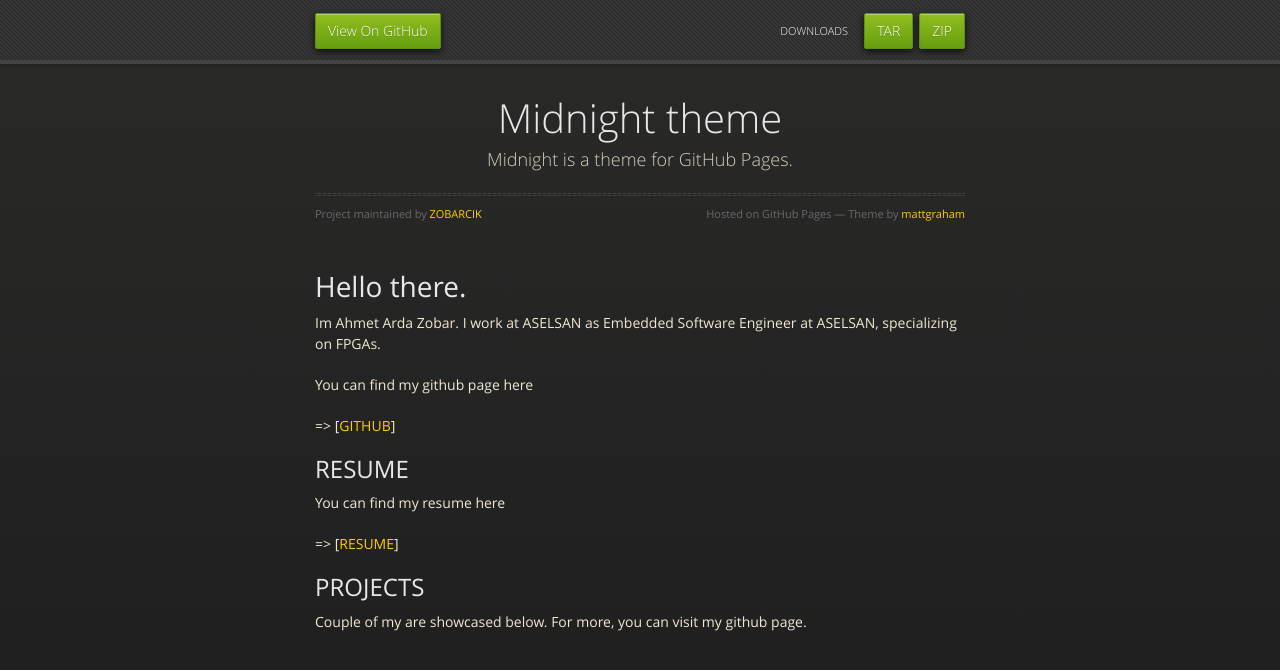
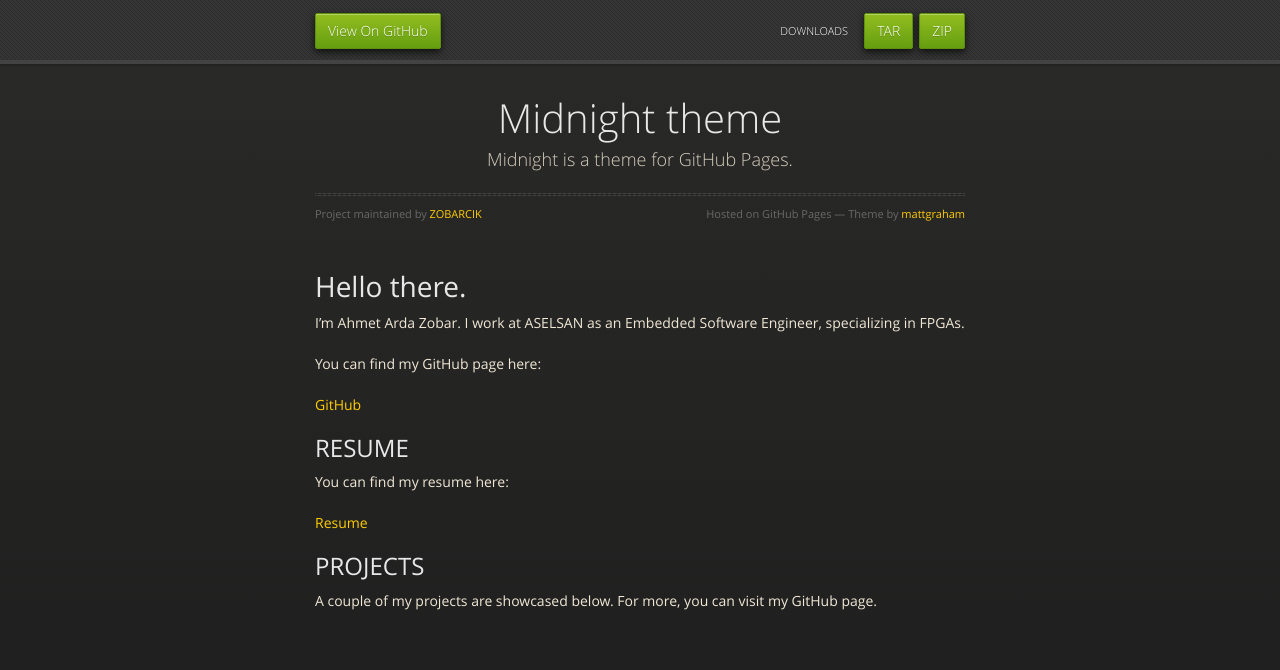
Before and after one commit to ZOBARCIK/ZOBARCIK.github.io, a Jekyll site: the page built from index.md, in a window 1280 px wide. Shown: the top 670 px of the page. Built offline with Jekyll 4.4.1, drawn with Linux system fonts in a browser that asks for light colours; our own code applies the rules of GitHub Pages for plain Markdown files.

Commit message:
Update index.md with new content

```diff
--- a/index.md
+++ b/index.md
@@ -1,20 +1,17 @@
-
-
-
-
 # Hello there.
 
-Im Ahmet Arda Zobar. I work at ASELSAN as Embedded Software Engineer at ASELSAN, specializing on FPGAs.
+I'm Ahmet Arda Zobar. I work at ASELSAN as an Embedded Software Engineer, specializing in FPGAs.
 
-You can find my github page here
+You can find my GitHub page here:
 
-=> [[GITHUB](https://github.com/ZOBARCIK)]
+[GitHub](https://github.com/ZOBARCIK)
 
 ## RESUME
 
-You can find my resume here
+You can find my resume here:
 
-=> [[RESUME](https://drive.google.com/file/d/1ZsY4YpXzhvxAtAWrTi8OhF4KyZbtCx1y/view?usp=sharing)]
+[Resume](https://drive.google.com/file/d/1ZsY4YpXzhvxAtAWrTi8OhF4KyZbtCx1y/view?usp=sharing)
 
 ## PROJECTS
-Couple of my are showcased below. For more, you can visit my github page.
+
+A couple of my projects are showcased below. For more, you can visit my GitHub page.
```
